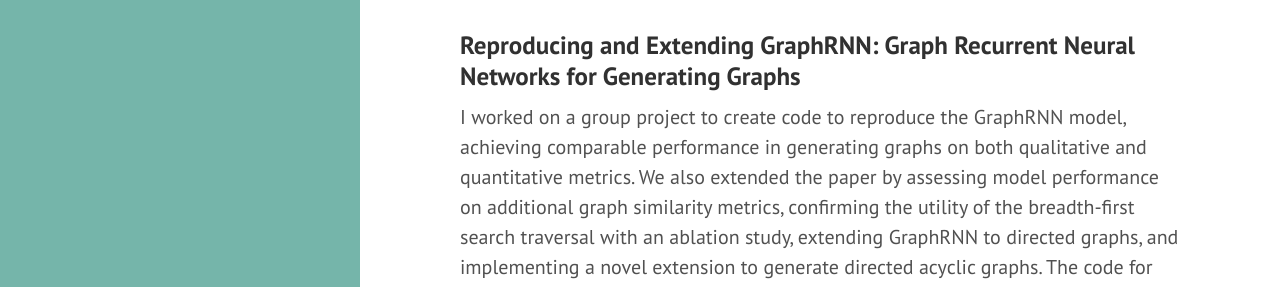
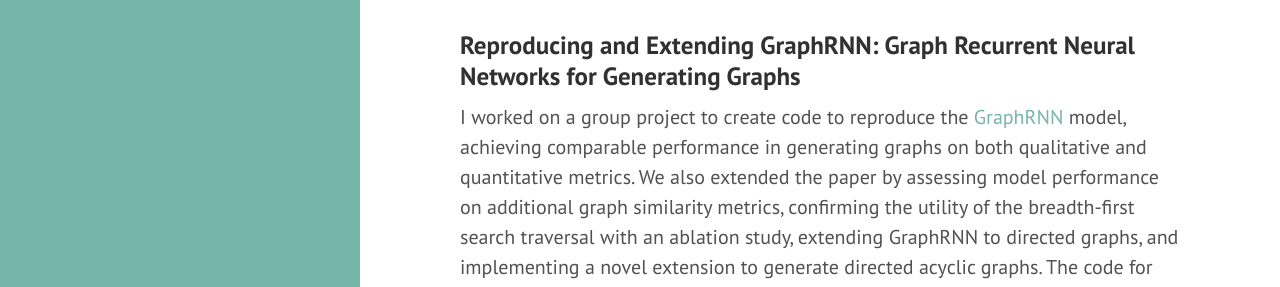
Before and after one commit to maravichandran/old-personal-website-v2, a Jekyll site: the page built from projects.md, in a window 1280 px wide and 900 px high. Shown: the part 188-475 px from the top of the window. Built offline with Jekyll 4.4.1, drawn with Linux system fonts in a browser that asks for light colours; nearby versions of some CDN libraries; part of the change alters nothing that is shown; some of the changed text lies outside the part shown.

```diff
--- a/projects.md
+++ b/projects.md
@@ -6,7 +6,7 @@ order: 3
 ## Computer Science
 
 ### Reproducing and Extending GraphRNN: Graph Recurrent Neural Networks for Generating Graphs
-I worked on a group project to create code to reproduce the GraphRNN model, achieving comparable performance in generating graphs on both qualitative and quantitative metrics. We also extended the paper by assessing model performance on additional graph similarity metrics, confirming the utility of the breadth-first search traversal with an ablation study, extending GraphRNN to directed graphs, and implementing a novel extension to generate directed acyclic graphs. The code for this project is on [GitHub](https://github.com/mark-koch/graph-rnn).
+I worked on a group project to create code to reproduce the [GraphRNN](https://arxiv.org/abs/1802.08773) model, achieving comparable performance in generating graphs on both qualitative and quantitative metrics. We also extended the paper by assessing model performance on additional graph similarity metrics, confirming the utility of the breadth-first search traversal with an ablation study, extending GraphRNN to directed graphs, and implementing a novel extension to generate directed acyclic graphs. The code for this project is on [GitHub](https://github.com/mark-koch/graph-rnn).
 
 
 ### Domain Adaptation of CNNs for Diagnosis of COVID-19 Chest X-Rays
@@ -24,8 +24,8 @@ From 2019-2021, I was elected to serve as the Academic Affairs chair in the Rutg
 I led the Academic Affairs committee in creating a survey on student experiences during COVID-18, garnering ~13,000 student responses, and presenting findings to administration, resulting in the [reinstatement of pass/no-credit policy](https://dailytargum.com/article/2020/11/rutgers-announces-pass-no-credit-optional-grading-system-for-fall-semester) in response to COVID-19 pandemic for the Fall 2020 – Spring 2021 semesters for all 48,000 undergraduates at Rutgers-Newark, New Brunswick, and Camden.
 
 ### Advancing Rutgers CS Community
-Throughout my college career, I was heavily involved with the computer science community. As VP of Education of [USACS](usacs.rutgers.edu), I led a team to source speakers and review presentation content for weekly [“Hacker Hour” technology lecture series](https://www.youtube.com/channel/UCwDoERNwcCrZICFil2fmdmA/videos) by industry representatives, alumni, professors, and students, with approximately 35 students in attendance per event.
+Throughout my college career, I was heavily involved with the computer science community. As VP of Education of [USACS](https://usacs.rutgers.edu), I led a team to source speakers and review presentation content for weekly [“Hacker Hour” technology lecture series](https://www.youtube.com/channel/UCwDoERNwcCrZICFil2fmdmA/videos) by industry representatives, alumni, professors, and students, with approximately 35 students in attendance per event.
 
 I also spearheaded a new 1:1 mentorship program, with over 100 mentees enrolled, to match CS upperclassmen with underclassmen for holistic growth in academics and career/personal development. Approximately 70% of mentor-mentee pairs reported that they communicated at least once per week during the semester. I took on mentees of my own, with a focus on supporting women in CS.
 
-In addition, I created the curriculum for and served as the sole instructor for an accredited Rutgers course, a [First-Year Interest Group Seminar](https://careers.rutgers.edu/about-us/resources-services/first-year-interest-group-seminars-figs) course on Exploring Computer Science, to 24 first-year students. Lesson topics included data science, encryption, machine learning and diversity, and CS for social good.
+In addition, I created the curriculum for and served as the sole instructor for an accredited Rutgers course, a [First-Year Interest Group Seminar](https://careers.rutgers.edu/students-alumni/courses-high-impact-mentoring-programs/first-year-interest-group-seminars-figs) course on Exploring Computer Science, to 24 first-year students. Lesson topics included data science, encryption, machine learning and diversity, and CS for social good.
```
